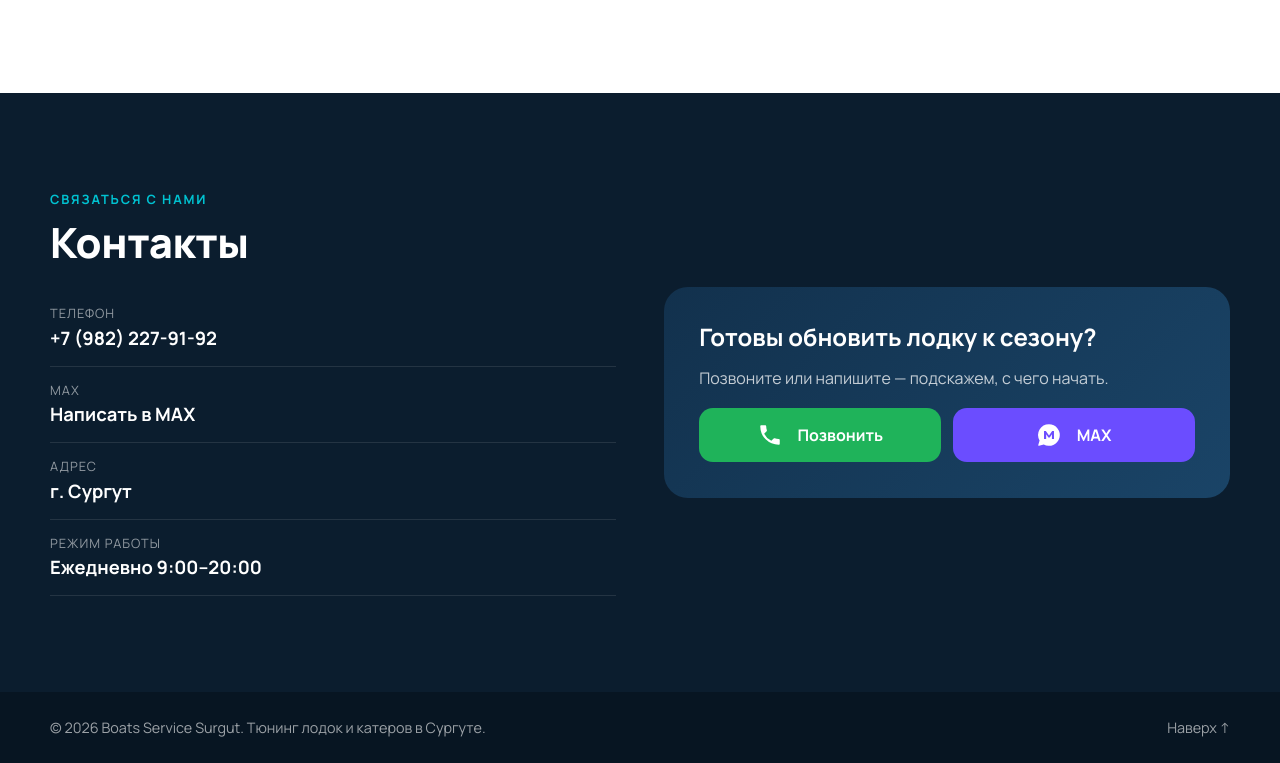
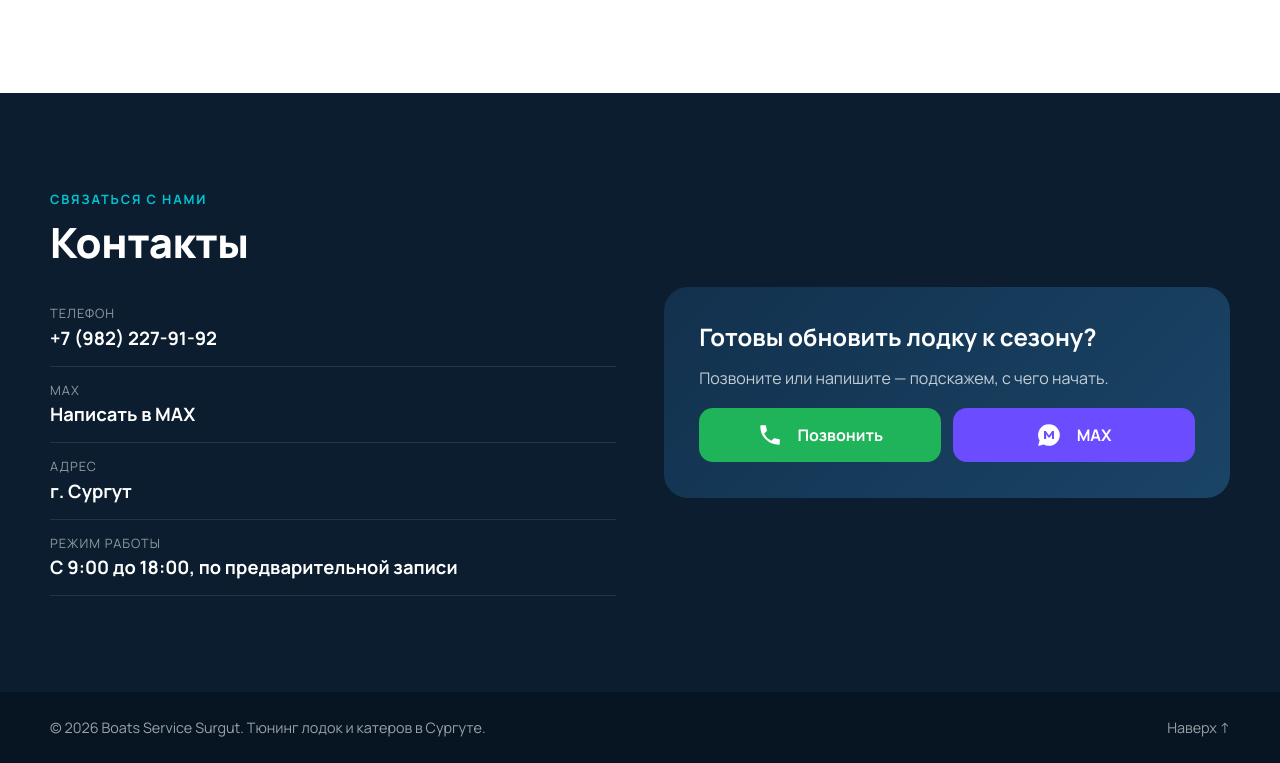
Before and after one commit to the-yaks/boat-tuning, a plain HTML site: page index.html in a window 1280 px wide. Shown: the part 3951-4714 px from the top of the page. Drawn offline with Linux system fonts and the light colour scheme.

Commit message:
Режим работы: 9:00–18:00 по предварительной записи
Co-Authored-By: Claude Opus 5.5 <noreply@anthropic.com>
Claude-Session: https://claude.ai/code/session_01Gnkcb46VtdBGs2xpKo3arh

```diff
--- a/config.js
+++ b/config.js
@@ -16,5 +16,5 @@ window.SITE_CONFIG = {
   maxLabel: "Написать в MAX",
 
   address: "г. Сургут",
-  hours: "Ежедневно 9:00–20:00"
+  hours: "С 9:00 до 18:00, по предварительной записи"
 };
--- a/index.html
+++ b/index.html
@@ -465,7 +465,7 @@ p, li, figcaption, summary, .service p { text-wrap: pretty; }
           <li><span>Телефон</span><a data-contact="phone" href="tel:+79822279192"><span data-contact-text="phone">+7&nbsp;(982)&nbsp;227-91-92</span></a></li>
           <li><span>MAX</span><a data-contact="max" href="https://max.ru/u/f9LHodD0cOI_EWlX5eczMRyrgtSB1MiPvnAlhKM8POfMxDiGiavjYpwFXmU" target="_blank" rel="noopener"><span data-contact-text="max">Написать в&nbsp;MAX</span></a></li>
           <li><span>Адрес</span><b data-contact-text="address">г.&nbsp;Сургут</b></li>
-          <li><span>Режим работы</span><b data-contact-text="hours">Ежедневно 9:00–20:00</b></li>
+          <li><span>Режим работы</span><b data-contact-text="hours">С&nbsp;9:00 до&nbsp;18:00, по&nbsp;предварительной записи</b></li>
         </ul>
       </div>
       <div class="contacts__cta">
```
